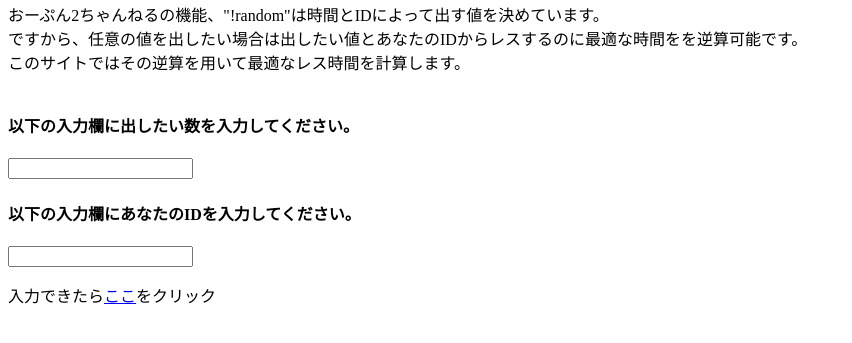
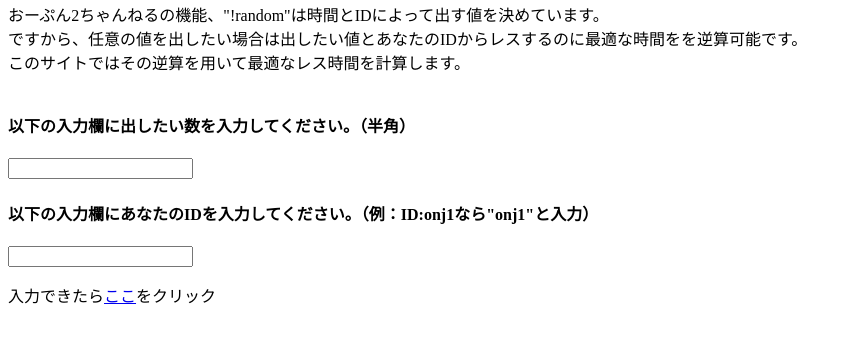
Before and after one commit to peperoncino0707/randomlauncher-peperoncino0707.github.io, a plain HTML site: page index.html in a window 1280 px wide. Shown: the part 87-430 px from the top of the page, without its empty margins (0-852 px from the left). Drawn offline with Linux system fonts and the light colour scheme.

Commit message:
index.html

```diff
--- a/index.html
+++ b/index.html
@@ -12,10 +12,10 @@
     このサイトではその逆算を用いて最適なレス時間を計算します。</p1>
     <br>
     <br>
-    <h4>以下の入力欄に出したい数を入力してください。</h4>
+    <h4>以下の入力欄に出したい数を入力してください。（半角）</h4>
     <input type="text">
     <br>
-    <h4>以下の入力欄にあなたのIDを入力してください。</h4>
+    <h4>以下の入力欄にあなたのIDを入力してください。（例：ID:onj1なら"onj1"と入力）</h4>
     <input type="text">
     <br>
     <p>入力できたら<a href="http://shrturl.co/CXqtC">ここ</a>をクリック</p>
```
